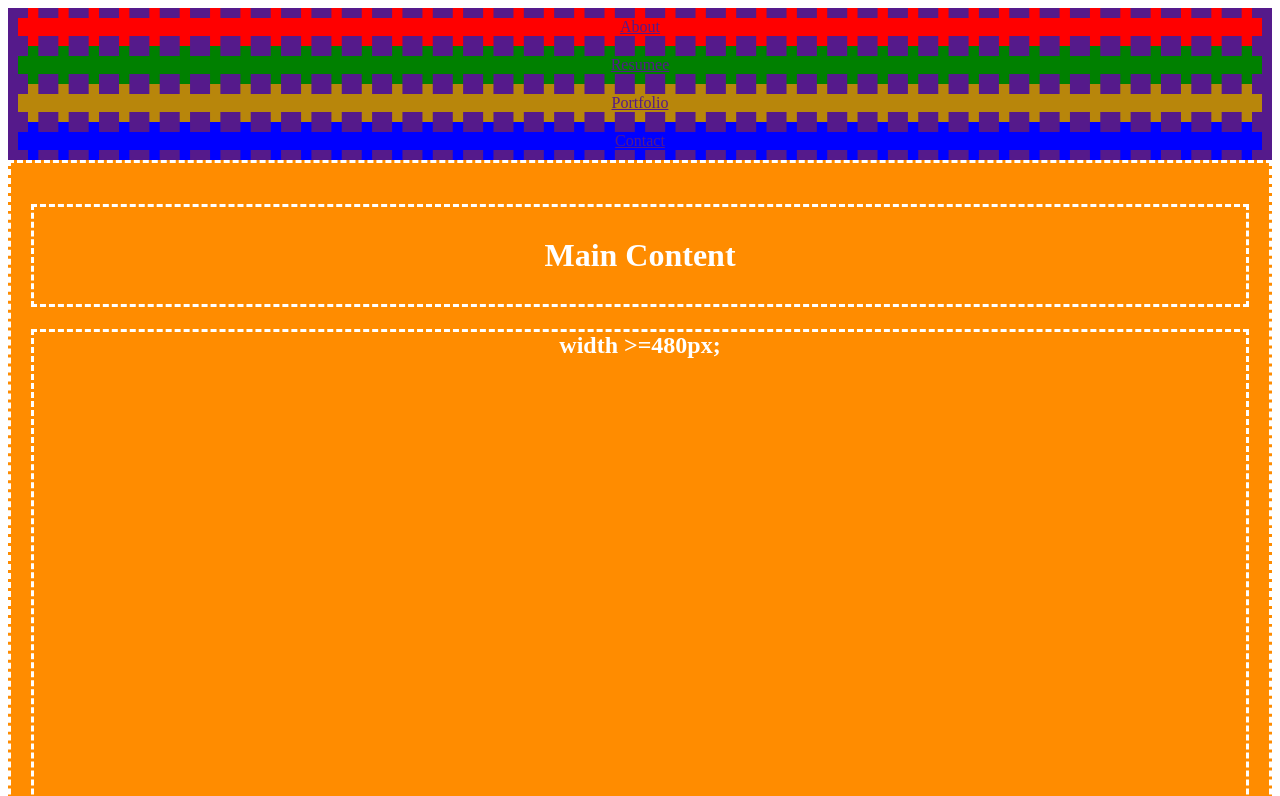
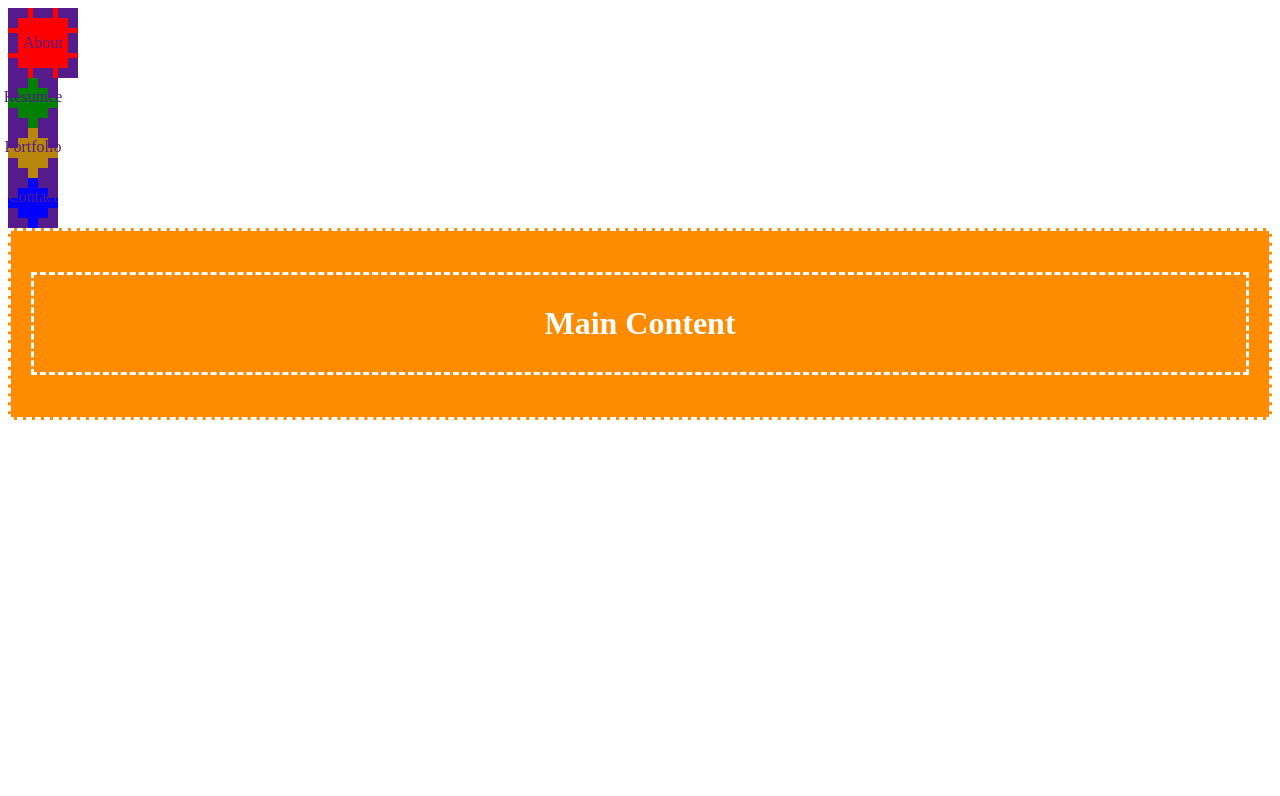
Before and after one commit to squiffy91/swift-academy-homeworks, a plain HTML site: page Boyan/test 1/test 1.html in a window 1280 px wide. Shown: the top 796 px of the page. Drawn offline with Linux system fonts and the light colour scheme.

Commit message:
test 1
test 1

```diff
--- a/Boyan/test 1/test 1.css
+++ b/Boyan/test 1/test 1.css
@@ -5,7 +5,6 @@
             background-color: darkorange;
             text-align: center;
             color: white;
-            margin: 0;
         }
 
         h1 {
@@ -20,14 +19,22 @@
         }
 
         .btn {
+            display: block;
+            justify-content: center;
+            border-radius: 50px;
+            width: 30px;
+            height: 30px;
+            font: white;
             display: flex;
-            align-items: center;
-            justify-content: center;
         }
 
         .btn-red {
             background-color: red;
             border: 10px dashed;
+            border-radius: 0%;
+            width: 50px;
+            height: 50px;
+            align-items: center;
         }
 
         .btn-green {
@@ -45,6 +52,12 @@
             border: dashed 10px;
         }
 
-        nav {
+        .btn {
             text-decoration: none;
+            border-radius: 0%;
         }
+
+        @media and (max-width: 470px;
+        )nav {
+            display: ;
+        }
--- a/Boyan/test 1/test 1.html
+++ b/Boyan/test 1/test 1.html
@@ -10,15 +10,14 @@
 
 <body>
     <nav>
-        <a href "" class="btn btn-red">About</a>
-        <a href "" class="btn btn-green">Resumee</a>
-        <a href "" class="btn btn-golden">Portfolio</a>
-        <a href "" class="btn btn-blue">Contact</a>
+        <div><a href "" class="btn btn-red">About</a>
+            <a href "" class="btn btn-green">Resumee</a>
+            <a href "" class="btn btn-golden">Portfolio</a>
+            <a href "" class="btn btn-blue">Contact</a></div>
     </nav>
 
     <main>
         <h1>Main Content</h1>
-        <h2>width >=480px;</h2>
 
     </main>
 </body>
```
